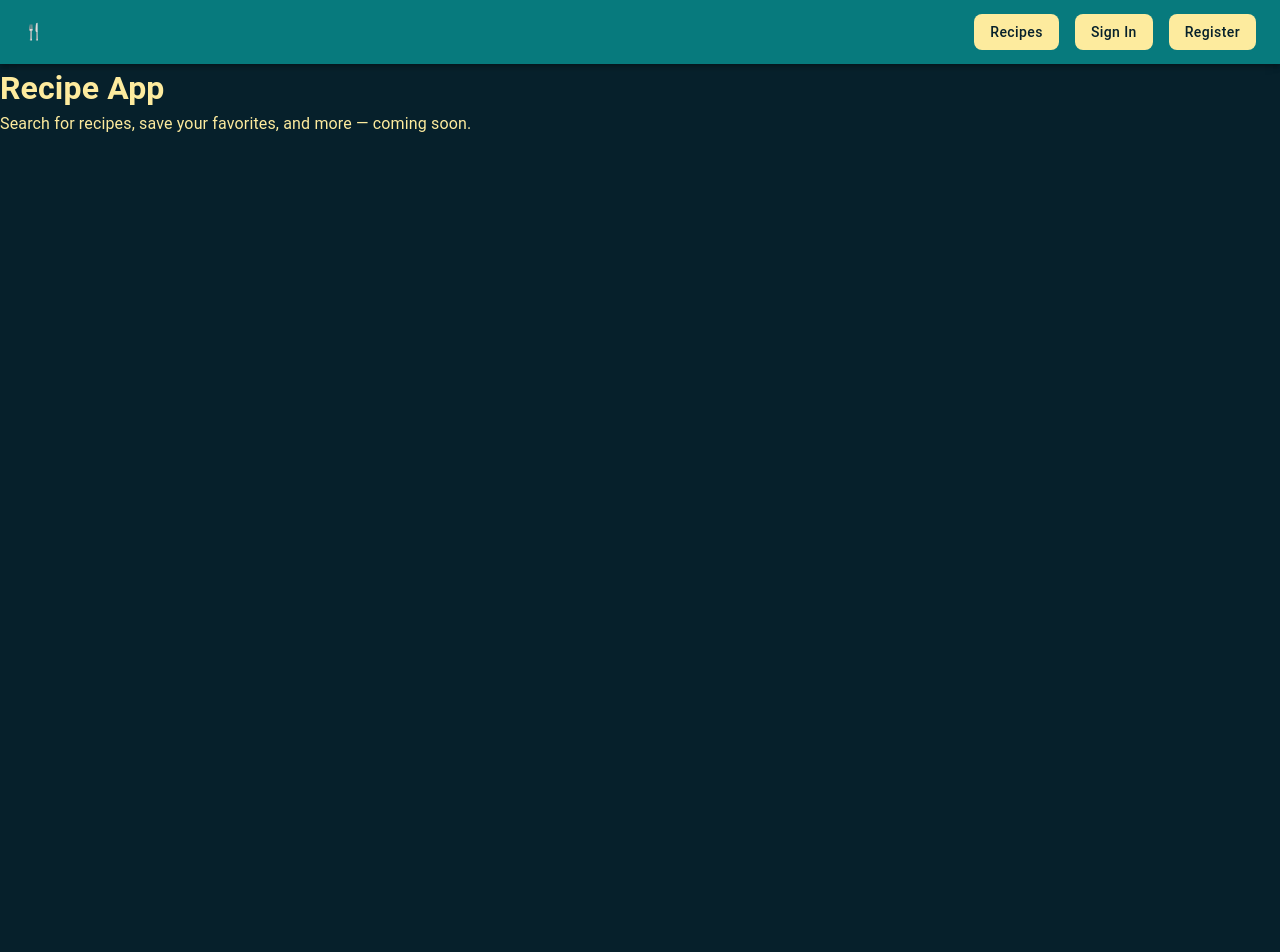
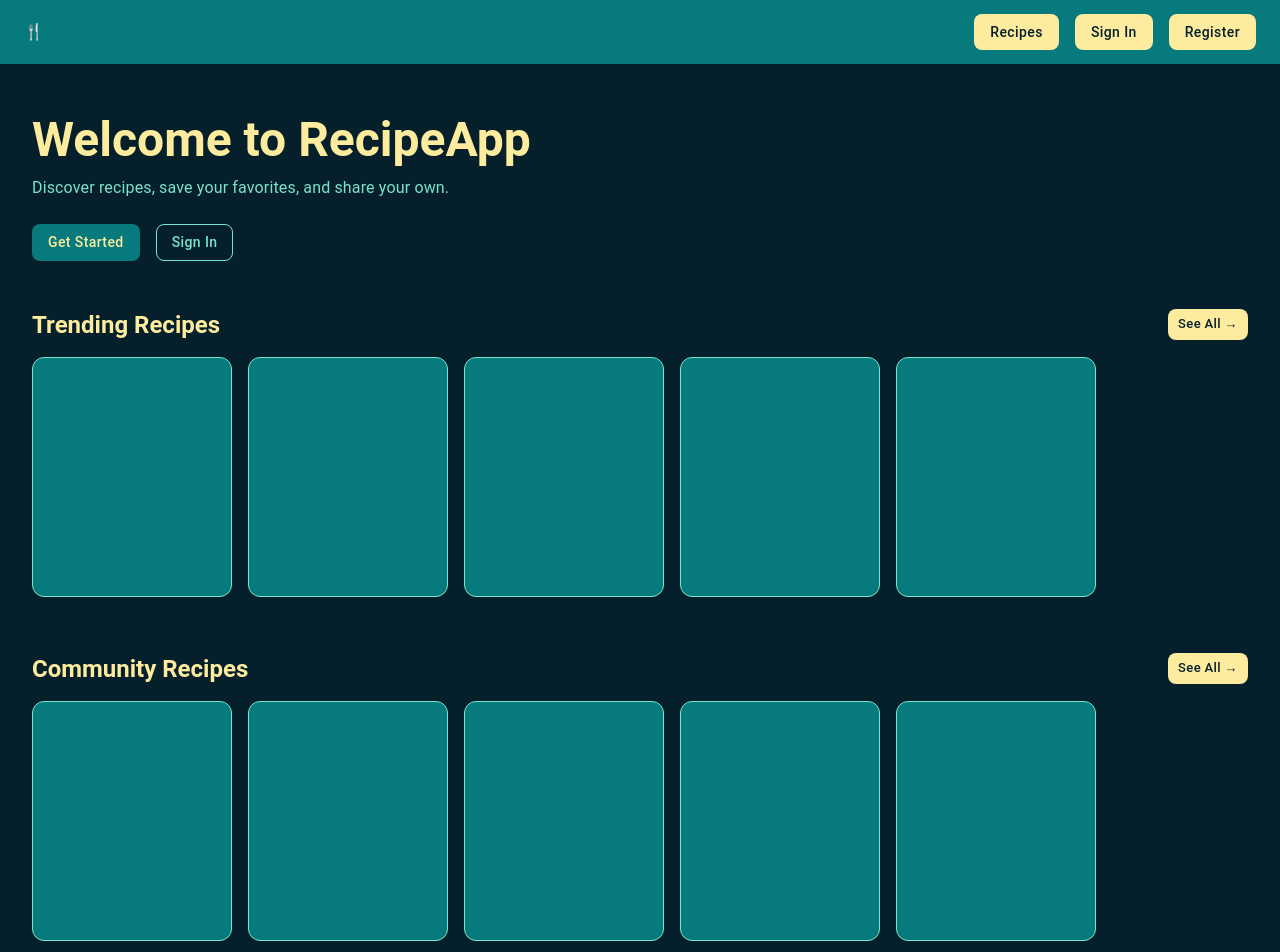
Before and after one commit to serenren13/recipeApp, a React (Vite) app in the folder frontend/: page / in a window 1280 px wide. Shown: the top 952 px of the page. Before the commit the page ends 800 px from the top, so only its background shows below. Built offline with nearby package versions, Linux system fonts and the light colour scheme; no server answers.

Commit message:
feat(home): add home page with hero and recipes section

```diff
--- a/frontend/src/pages/Home.jsx
+++ b/frontend/src/pages/Home.jsx
@@ -1,9 +1,93 @@
+import { Box, Typography, Button } from "@mui/material";
+import { Link } from "react-router-dom";
+import { useAuth } from "../context/AuthContext";
+
 function Home() {
+
+   const { user } = useAuth();
+
   return (
-    <main>
-      <h1>Recipe App</h1>
-      <p>Search for recipes, save your favorites, and more — coming soon.</p>
-    </main>
+    <Box sx={{ backgroundColor: "background.default", minHeight: "100vh", px: 4, py: 6 }}>
+
+      {/* Hero Section */}
+      <Box sx={{ mb: 6 }}>
+        <Typography variant="h3" sx={{ color: "text.primary", fontWeight: 700, mb: 1 }}>
+          {user ? `Welcome Back, ${user.displayName || "Chef"}!` : "Welcome to RecipeApp"}
+        </Typography>
+        <Typography variant="body1" sx={{ color: "text.secondary", mb: 3 }}>
+          {user
+            ? "Pick up where you left off."
+            : "Discover recipes, save your favorites, and share your own."}
+        </Typography>
+        {!user && (
+          <Box sx={{ display: "flex", gap: 2 }}>
+            <Button component={Link} to="/register" color="primary">
+              Get Started
+            </Button>
+            <Button component={Link} to="/signin" variant="outlined" sx={{ color: "text.secondary", borderColor: "text.secondary" }}>
+              Sign In
+            </Button>
+          </Box>
+        )}
+      </Box>
+
+      {/* Trending Recipes Section */}
+      <Box sx={{ mb: 6 }}>
+        <Box sx={{ display: "flex", justifyContent: "space-between", alignItems: "center", mb: 2 }}>
+          <Typography variant="h5" sx={{ color: "text.primary", fontWeight: 600 }}>
+            Trending Recipes
+          </Typography>
+          <Button component={Link} to="/recipes" color="secondary" size="small">
+            See All →
+          </Button>
+        </Box>
+        <Box sx={{ display: "flex", gap: 2, overflowX: "auto", pb: 1 }}>
+          {[1, 2, 3, 4, 5].map((i) => (
+            <Box
+              key={i}
+              sx={{
+                minWidth: 200,
+                height: 240,
+                backgroundColor: "primary.main",
+                borderRadius: "12px",
+                border: "1px solid",
+                borderColor: "primary.light",
+                flexShrink: 0,
+              }}
+            />
+          ))}
+        </Box>
+      </Box>
+
+      {/* Community Recipes Section */}
+      <Box sx={{ mb: 6 }}>
+        <Box sx={{ display: "flex", justifyContent: "space-between", alignItems: "center", mb: 2 }}>
+          <Typography variant="h5" sx={{ color: "text.primary", fontWeight: 600 }}>
+            Community Recipes
+          </Typography>
+          <Button component={Link} to="/recipes" color="secondary" size="small">
+            See All →
+          </Button>
+        </Box>
+        <Box sx={{ display: "flex", gap: 2, overflowX: "auto", pb: 1 }}>
+          {[1, 2, 3, 4, 5].map((i) => (
+            <Box
+              key={i}
+              sx={{
+                minWidth: 200,
+                height: 240,
+                backgroundColor: "primary.main",
+                borderRadius: "12px",
+                border: "1px solid",
+                borderColor: "primary.light",
+                flexShrink: 0,
+              }}
+            />
+          ))}
+        </Box>
+      </Box>
+
+    </Box>
   );
 }
 
```
